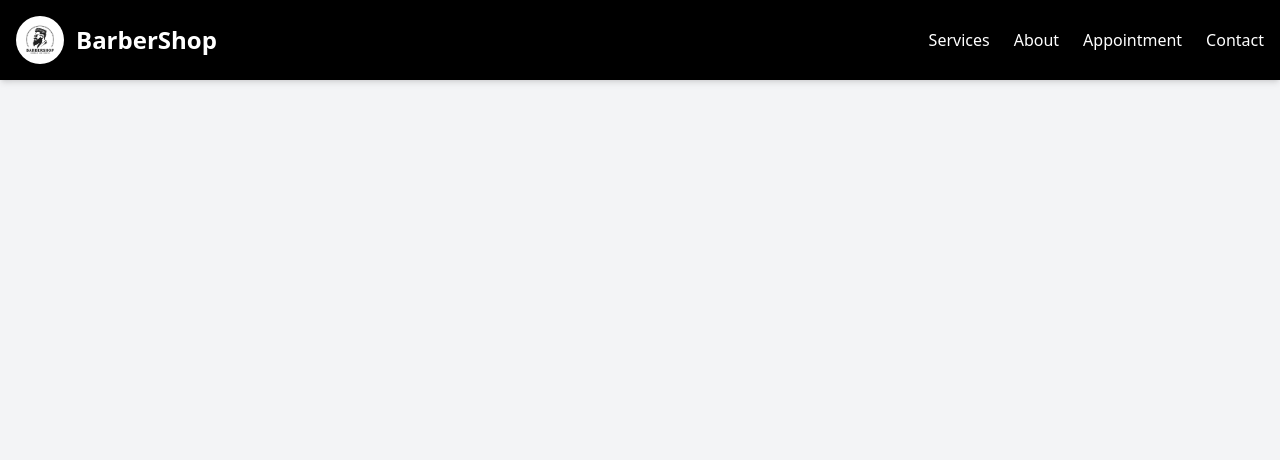
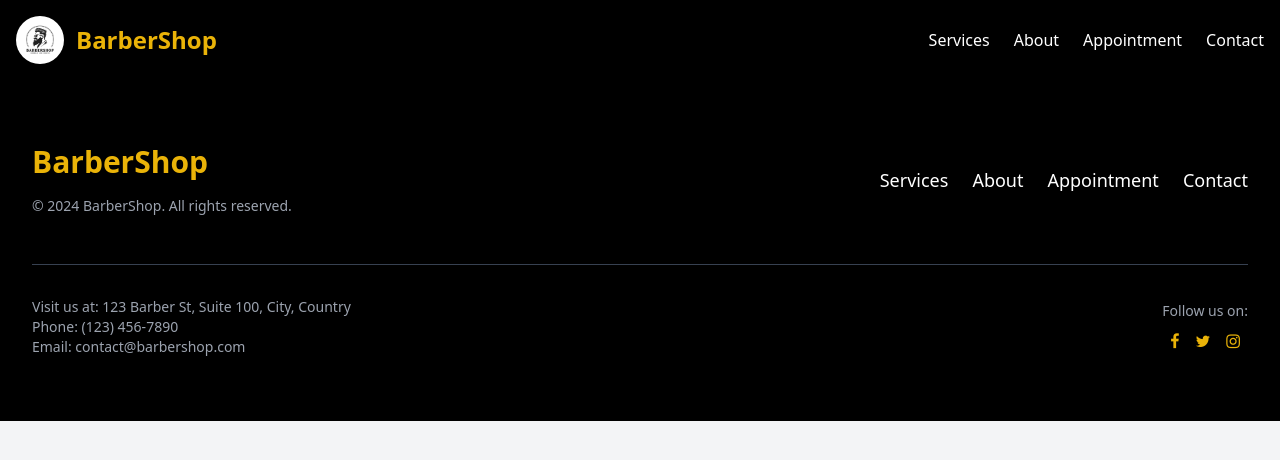
Before and after one commit to Mousta-Med/BarberShop, a React (Create React App) app: page / in a window 1280 px wide. Shown: the top 460 px of the page. Built offline with nearby package versions, Linux system fonts and the light colour scheme.

Commit message:
create footer component

```diff
--- a/src/App.js
+++ b/src/App.js
@@ -1,10 +1,12 @@
 import React from 'react'
 import Header from './components/Header'
+import Footer from './components/Footer'
 
 const App = () => {
     return (
         <div className="bg-gray-100 min-h-screen flex flex-col">
             <Header />
+            <Footer />
         </div>
     )
 }
--- /dev/null
+++ b/src/components/Footer.js
@@ -0,0 +1,56 @@
+import React from "react";
+
+const Footer = () => {
+    return (
+        <footer className="bg-black text-white py-16">
+            <div className="container mx-auto px-8">
+                <div className="flex flex-col md:flex-row justify-between items-center mb-12">
+                    <div className="text-center md:text-left">
+                        <h2 className="text-3xl font-bold mb-4 text-yellow-500">BarberShop</h2>
+                        <p className="text-sm text-gray-400">&copy; 2024 BarberShop. All rights reserved.</p>
+                    </div>
+                    <nav className="mt-6 md:mt-0">
+                        <ul className="flex justify-center md:justify-end space-x-6">
+                            <li>
+                                <a href="#services" className="text-lg hover:text-yellow-500">Services</a>
+                            </li>
+                            <li>
+                                <a href="#about" className="text-lg hover:text-yellow-500">About</a>
+                            </li>
+                            <li>
+                                <a href="#appointment" className="text-lg hover:text-yellow-500">Appointment</a>
+                            </li>
+                            <li>
+                                <a href="#contact" className="text-lg hover:text-yellow-500">Contact</a>
+                            </li>
+                        </ul>
+                    </nav>
+                </div>
+                <div className="flex flex-col md:flex-row justify-between items-center border-t border-gray-700 pt-8">
+                    <div className="text-center md:text-left mb-6 md:mb-0">
+                        <p className="text-sm text-gray-400">Visit us at: 123 Barber St, Suite 100, City, Country</p>
+                        <p className="text-sm text-gray-400">Phone: (123) 456-7890</p>
+                        <p className="text-sm text-gray-400">Email: contact@barbershop.com</p>
+                    </div>
+                    <div className="text-center">
+                        <p className="text-sm text-gray-400">Follow us on:</p>
+                        <div className="flex justify-center space-x-4 mt-2">
+                            <a href="#" className="text-yellow-500 hover:text-white">
+                                <i className="fa fa-facebook-f"></i>
+                            </a>
+                            <a href="#" className="text-yellow-500 hover:text-white">
+                                <i className="fa fa-twitter"></i>
+                            </a>
+                            <a href="#" className="text-yellow-500 hover:text-white">
+                                <i className="fa fa-instagram"></i>
+                            </a>
+                        </div>
+                    </div>
+                </div>
+            </div>
+        </footer>
+
+    );
+};
+
+export default Footer;
--- a/src/components/Header.js
+++ b/src/components/Header.js
@@ -4,7 +4,6 @@ import Logo from "../assets/images/logo.png"
 
 const Header = () => {
     const [isMenuOpen, setIsMenuOpen] = useState(false);
-
     const toggleMenu = () => {
         setIsMenuOpen(!isMenuOpen);
     };
@@ -17,7 +16,7 @@ const Header = () => {
                         alt="BarberShop Logo"
                         className="h-12 w-12 rounded-full object-cover"
                     />
-                    <span className="self-center text-2xl font-semibold whitespace-nowrap dark:text-white">
+                    <span className="self-center text-2xl font-semibold whitespace-nowrap text-yellow-500">
                         BarberShop
                     </span>
                 </a>
```
